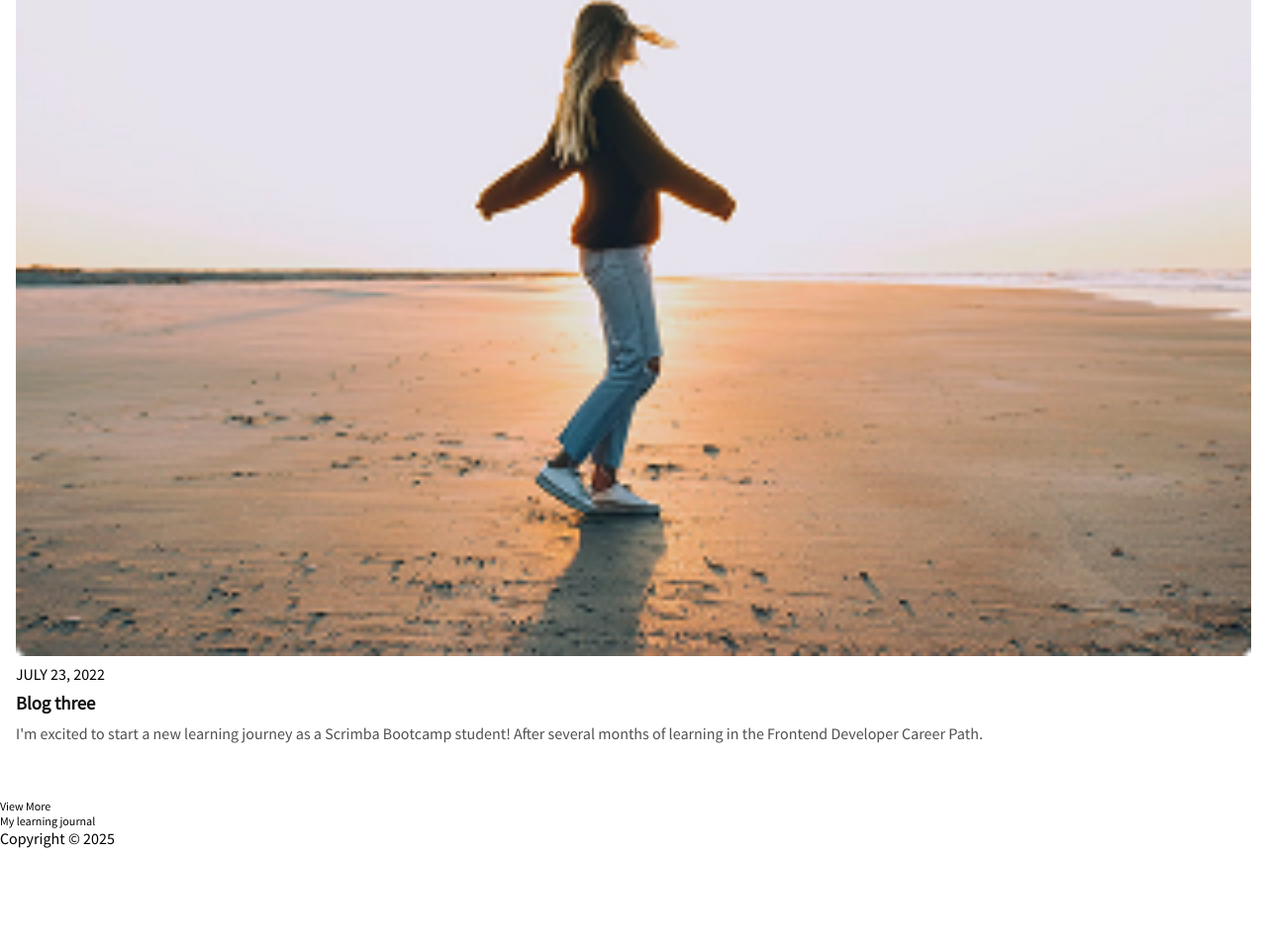
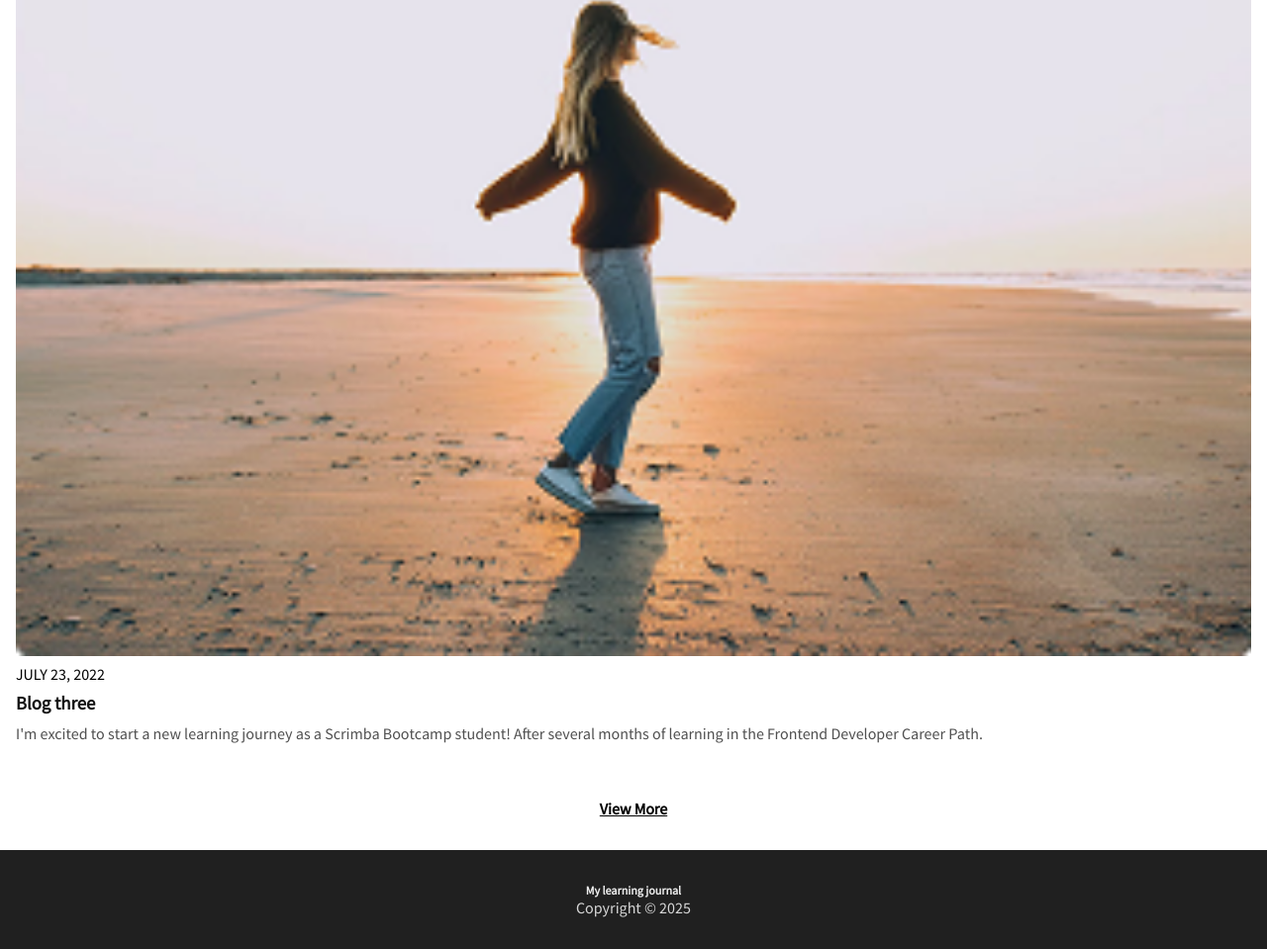
Before and after one commit to mustaqeem-2001/Learning-Journal, a plain HTML site: page index.html in a window 1280 px wide. Shown: the part 2846-3805 px from the top of the page at 99% size. Before the commit the page ends 3703 px from the top, so only its background shows below. Drawn offline with Linux system fonts and the light colour scheme; a web font is replaced by a local one.

Commit message:
Footer, and view more link completed.

```diff
--- a/css/style.css
+++ b/css/style.css
@@ -157,3 +157,33 @@ h1, h3, p {
     color: #141414;
     font-weight: 900;
 }
+
+
+.view-more {
+    display: block;
+    width: fit-content;
+    margin: auto;
+    text-decoration: underline;
+    font-weight: 900;
+    font-size: 1em;
+    margin-bottom: 2em;
+}
+
+.footer {
+    display: flex;
+    flex-direction: column;
+    justify-content: center;
+    align-items: center;
+    background-color: #202020;
+    font-size: 1em;
+    height: 12.5vh;
+}
+
+.footer-logo-name {
+    color: #ECECEC;
+    font-weight: 900;
+}
+
+.footer-copyright {
+    color: #D7D7D7;
+}
--- a/index.html
+++ b/index.html
@@ -45,12 +45,12 @@
                         After several months of learning in the Frontend Developer Career Path.</p>
                 </article>
             </section>
-            <a class="view-more">View More</av>
+            <a class="view-more">View More</a>
         </main>
         <footer>
-            <div>
+            <div class="footer">
                 <a class="footer-logo-name" href="/">My learning journal</a>
-                <p>Copyright &copy; 2025</p>
+                <p class="footer-copyright">Copyright &copy; 2025</p>
             </div>
         </footer>
         <script type="module" src="/index.js"></script>
```
